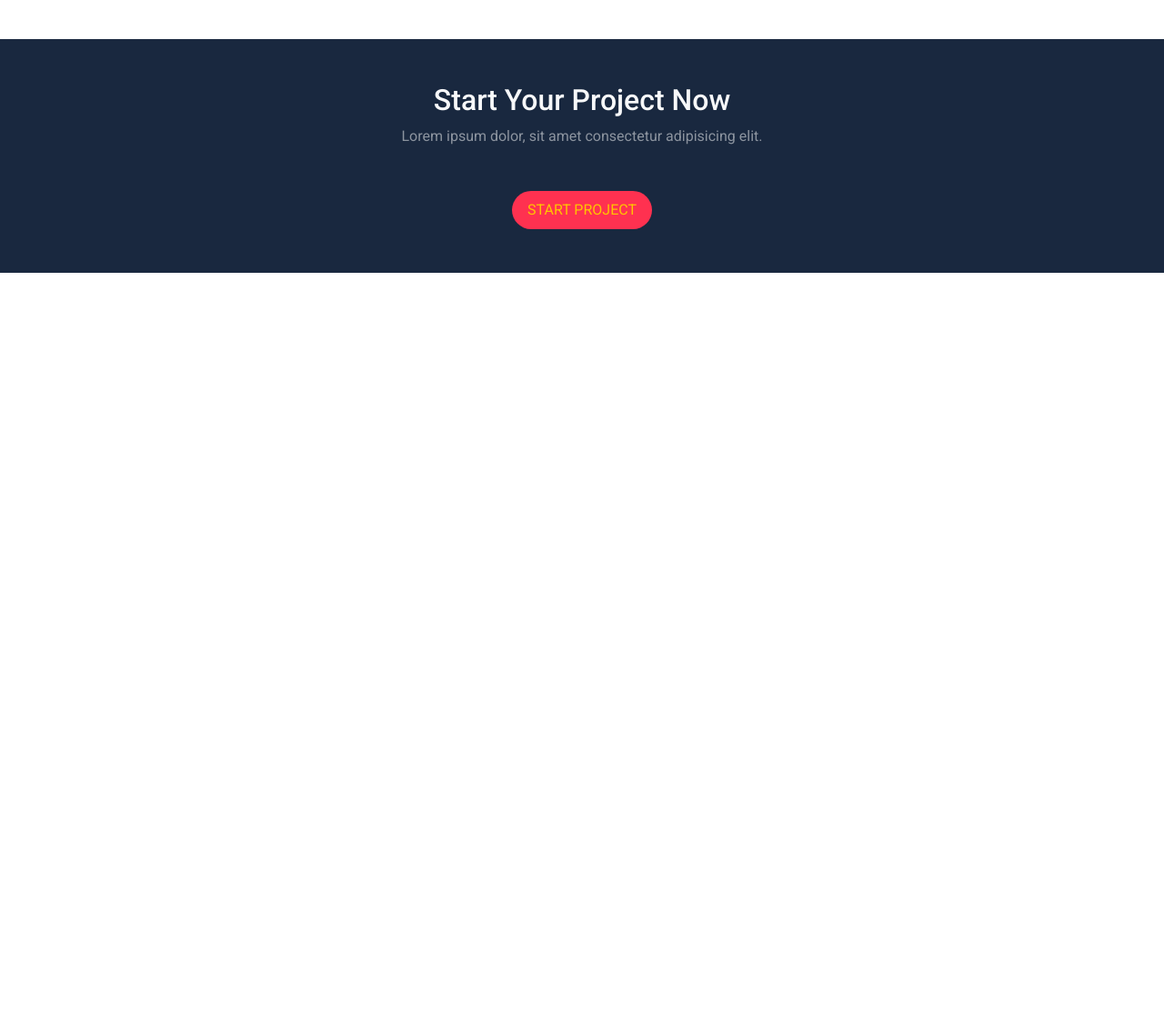
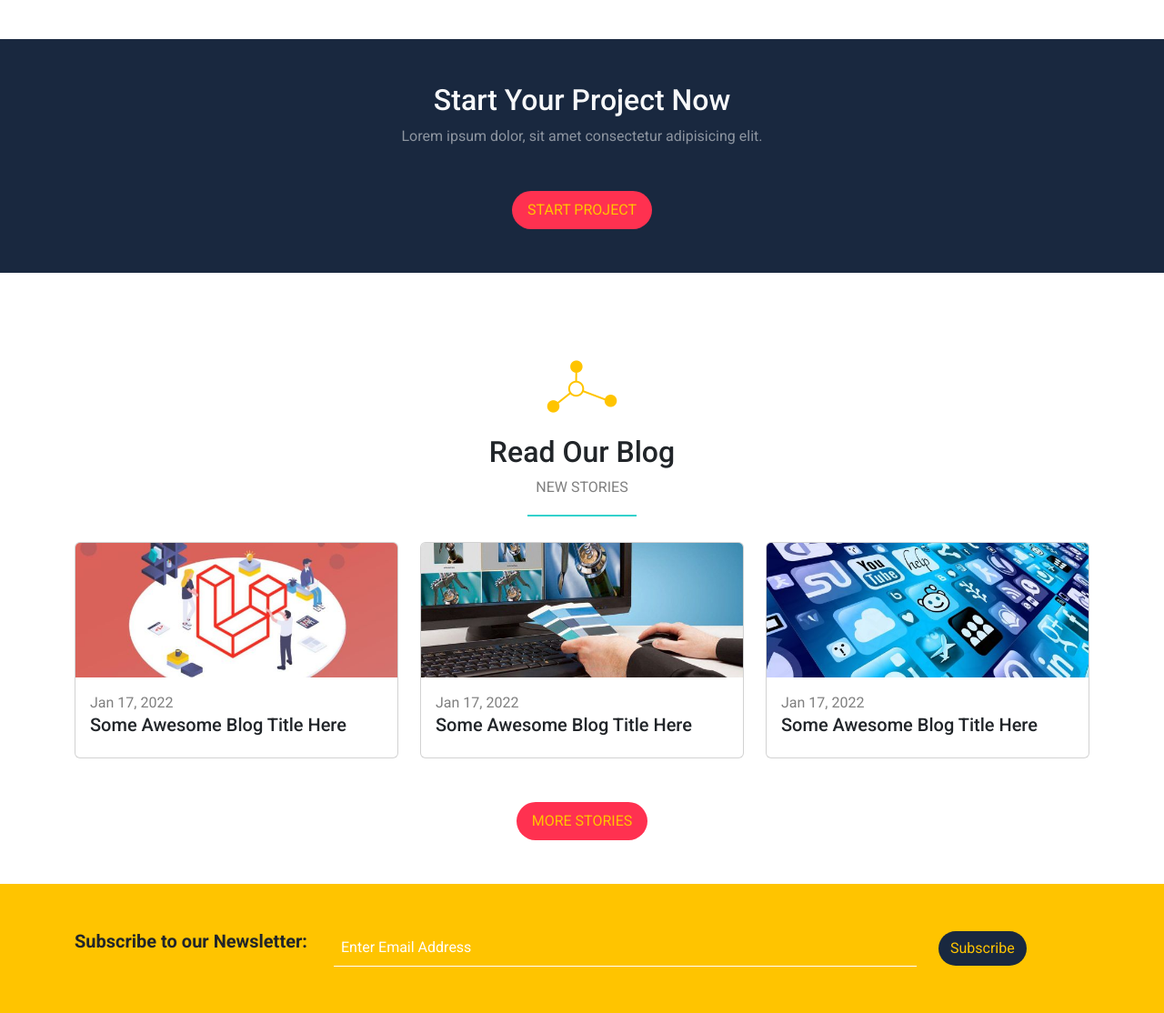
Before and after one commit to AmirElsaeed/Bondi, a plain HTML site: page index.html in a window 1280 px wide. Shown: the part 4195-5309 px from the top of the page at 91% size. Before the commit the page ends 4495 px from the top, so only its background shows below. Drawn offline with Linux system fonts and the light colour scheme.

Commit message:
blog and subscribe sections

```diff
--- a/css/bondi.css
+++ b/css/bondi.css
@@ -144,3 +144,22 @@ body {
     background-color: var(--dark-color);
 }
 /*end project */
+/* start subscribe */
+.subscribe {
+    background-color: var(--yellow-color);
+}
+.subscribe input[type="text"] {
+    border: none;
+    border-bottom: 1px solid white;
+}
+.subscribe input[type="text"]:focus {
+    outline: none;
+}
+.subscribe ::placeholder {
+    color: white;
+}
+.subscribe input[type="submit"] {
+    background-color: var(--dark-color);
+    color: var(--yellow-color);
+}
+/* end subscribe */
--- a/index.html
+++ b/index.html
@@ -256,6 +256,64 @@
       </div>
     </div>
 
+    <div class="blog pt-5 pb-5">
+      <div class="container">
+        <div class="main-title text-center mt-5 mb-5 position-relative"><!--so i can use before and after-->
+          <img class="mb-4" src="imgs/title.png" alt="" />
+          <h2>Read Our Blog</h2>
+          <p class="text-black-50 text-uppercase">New Stories</p>
+        </div>
+        <div class="row">
+          <div class="col-md-6 col-lg-4">
+            <div class="card">
+              <img class="card-img-top" src="imgs/blog-1.jpg" alt="">
+              <div class="card-body">
+                <span class="text-black-50">Jan 17, 2022</span>
+                <h5>Some Awesome Blog Title Here</h5>
+              </div>
+            </div>
+          </div>
+          <div class="col-md-6 col-lg-4">
+            <div class="card">
+              <img class="card-img-top" src="imgs/blog-2.jpg" alt="">
+              <div class="card-body">
+                <span class="text-black-50">Jan 17, 2022</span>
+                <h5>Some Awesome Blog Title Here</h5>
+              </div>
+            </div>
+          </div>
+          <div class="col-md-6 col-lg-4">
+            <div class="card">
+              <img class="card-img-top" src="imgs/blog-3.jpg" alt="">
+              <div class="card-body">
+                <span class="text-black-50">Jan 17, 2022</span>
+                <h5>Some Awesome Blog Title Here</h5>
+              </div>
+            </div>
+          </div>
+        </div>
+        <div class="d-flex justify-content-center mt-5">
+          <a href="#" class="btn rounded-pill main-btn text-uppercase">More stories</a>
+        </div>
+      </div>
+    </div>
+
+    <div class="subscribe pt-5 pb-5 text-center text-md-start">
+      <div class="container">
+        <div class="row align-items-center">
+          <div class="col-md-6 col-lg-3">
+            <div class="fw-bold fs-5 mb-3">Subscribe to our Newsletter:</div>
+          </div>
+          <div class="col-md-6 col-lg-7 mb-3 mb-md-0">
+            <input class="w-100 text-light p-2 bg-transparent" type="text" placeholder="Enter Email Address" />
+          </div>
+          <div class="col-md-6 col-lg-2">
+            <input class="btn rounded-pill" type="submit" value="Subscribe" />
+          </div>
+        </div>
+      </div>
+    </div>
+
     <script src="js/bootstrap.bundle.min.js"></script>
     <script src="js/all.min.js"></script>
   </body>
```
Also changed, not shown: imgs/blog-1.jpg (added), imgs/blog-2.jpg (added), imgs/blog-3.jpg (added).
